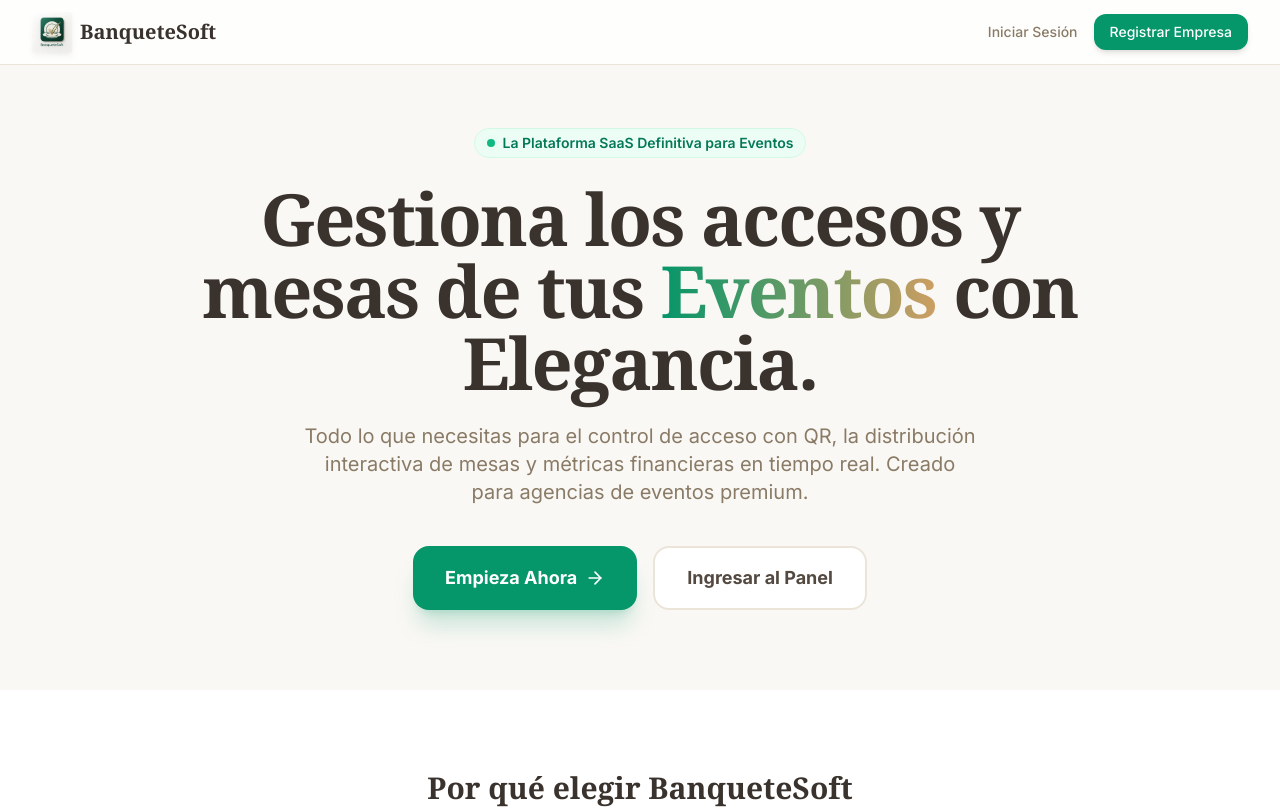
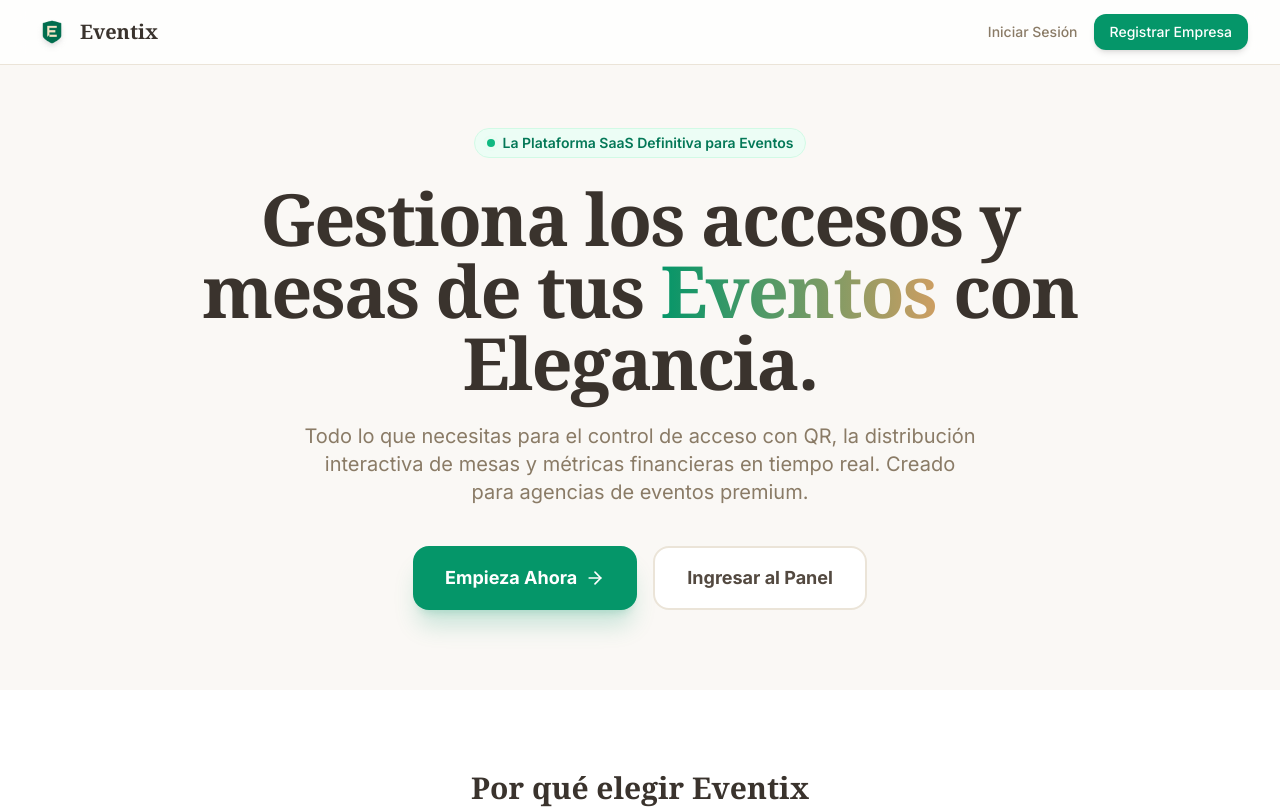
Before and after one commit to Lui-get123/banquete-soft, a Next.js app: page / in a window 1280 px wide. Shown: the top 809 px of the page. Built offline with nearby package versions, Linux system fonts and the light colour scheme.

Commit message:
feat: Rename system to Eventix and update brand logo

```diff
--- a/src/app/admin/asistentes/page.tsx
+++ b/src/app/admin/asistentes/page.tsx
@@ -228,7 +228,7 @@ export default function AsistentesPage() {
     // Guardar
     const buffer = await workbook.xlsx.writeBuffer();
     const blob = new Blob([buffer], { type: 'application/vnd.openxmlformats-officedocument.spreadsheetml.sheet' });
-    saveAs(blob, 'BanqueteSoft_Asistentes.xlsx');
+    saveAs(blob, 'Eventix_Asistentes.xlsx');
   };
 
   const handleExportPDF = () => {
@@ -311,7 +311,7 @@ export default function AsistentesPage() {
     });
 
     // Guardar Documento
-    doc.save('BanqueteSoft_Reporte_Asistentes.pdf');
+    doc.save('Eventix_Reporte_Asistentes.pdf');
   };
 
   const paymentTotal = stats.transferencia + stats.efectivo;
--- a/src/app/api/public/enviar-boletas/route.ts
+++ b/src/app/api/public/enviar-boletas/route.ts
@@ -42,7 +42,7 @@ export async function POST(request: NextRequest) {
     });
 
     const mailOptions = {
-      from: `"BanqueteSoft" <${process.env.EMAIL_USER}>`,
+      from: `"Eventix" <${process.env.EMAIL_USER}>`,
       to: email,
       subject: '¡Tus Boletas para el Evento!',
       text: customMessage || 'Adjuntamos las boletas que has generado. Por favor, preséntalas en la entrada del evento.',
--- a/src/app/dashboard/page.tsx
+++ b/src/app/dashboard/page.tsx
@@ -172,7 +172,7 @@ export default function DashboardPage() {
             <div className="flex items-center gap-3">
               <img src="/logo.png" alt="Logo" className="w-8 h-8 object-contain drop-shadow-sm" />
               <h1 className="text-xl font-display font-bold text-primary-700 tracking-tight">
-                Sistema de Acceso
+                Eventix
               </h1>
             </div>
             <div className="flex items-center space-x-4">
@@ -398,7 +398,7 @@ export default function DashboardPage() {
       {/* Footer */}
       <footer className="py-6 text-center">
         <p className="text-warm-400 text-sm">
-          BanqueteSoft © {new Date().getFullYear()}
+          Eventix © {new Date().getFullYear()}
         </p>
       </footer>
     </div>
--- a/src/app/e/[id]/page.tsx
+++ b/src/app/e/[id]/page.tsx
@@ -333,7 +333,7 @@ export default function PublicEventRegistrationPage({
           {/* Footer de la tarjeta */}
           <div className="bg-warm-100/50 p-4 text-center border-t border-warm-100">
             <p className="text-xs text-warm-400 font-medium tracking-wide">
-              POWERED BY BANQUETESOFT
+              POWERED BY EVENTIX
             </p>
           </div>
         </div>
--- a/src/app/layout.tsx
+++ b/src/app/layout.tsx
@@ -8,8 +8,8 @@ const inter = Inter({
 });
 
 export const metadata: Metadata = {
-  title: "BanqueteSoft",
-  description: "Sistema de control de acceso y pagos para eventos — BanqueteSoft",
+  title: "Eventix",
+  description: "Sistema de control de acceso y pagos para eventos — Eventix",
 };
 
 export default function RootLayout({
--- a/src/app/login/page.tsx
+++ b/src/app/login/page.tsx
@@ -60,14 +60,14 @@ export default function LoginPage() {
 
           {/* Icon circle / Logo */}
           <div className="flex items-center justify-center mb-5">
-            <img src="/logo.png" alt="BanqueteSoft Logo" className="w-16 h-16 object-contain drop-shadow-md" />
+            <img src="/logo.png" alt="Eventix Logo" className="w-16 h-16 object-contain drop-shadow-md" />
           </div>
 
           <h1 className="text-3xl font-display font-bold text-primary-800 tracking-tight">
-            Sistema de Acceso
+            Eventix
           </h1>
           <p className="text-warm-500 mt-2 text-sm tracking-wide">
-            Gestión de Banquetes y Eventos
+            Gestión y Control de Eventos
           </p>
         </div>
 
--- a/src/app/page.tsx
+++ b/src/app/page.tsx
@@ -9,8 +9,8 @@ export default function LandingPage() {
         <div className="max-w-7xl mx-auto px-4 sm:px-6 lg:px-8">
           <div className="flex justify-between items-center h-16">
             <div className="flex items-center gap-2">
-              <img src="/logo.png" alt="BanqueteSoft Logo" className="w-10 h-10 object-contain drop-shadow-md" />
-              <span className="font-display font-bold text-xl text-warm-900">BanqueteSoft</span>
+              <img src="/logo.png" alt="Eventix Logo" className="w-10 h-10 object-contain drop-shadow-md" />
+              <span className="font-display font-bold text-xl text-warm-900">Eventix</span>
             </div>
             <div className="flex items-center gap-4">
               <Link href="/login" className="text-sm font-medium text-warm-600 hover:text-primary-600 transition-colors">
@@ -57,7 +57,7 @@ export default function LandingPage() {
       <section className="py-20 bg-white">
         <div className="max-w-7xl mx-auto px-4 sm:px-6 lg:px-8">
           <div className="text-center mb-16">
-            <h2 className="text-3xl font-display font-bold text-warm-900">Por qué elegir BanqueteSoft</h2>
+            <h2 className="text-3xl font-display font-bold text-warm-900">Por qué elegir Eventix</h2>
           </div>
           <div className="grid md:grid-cols-3 gap-8">
             <FeatureCard
@@ -81,7 +81,7 @@ export default function LandingPage() {
 
       {/* Footer */}
       <footer className="bg-warm-900 py-12 text-center text-warm-400">
-        <p className="text-sm">© {new Date().getFullYear()} BanqueteSoft. Todos los derechos reservados.</p>
+        <p className="text-sm">© {new Date().getFullYear()} Eventix. Todos los derechos reservados.</p>
         <p className="text-xs mt-2">Plataforma administrada por SuperAdmin.</p>
       </footer>
     </div>
--- a/src/app/registro-cliente/page.tsx
+++ b/src/app/registro-cliente/page.tsx
@@ -64,7 +64,7 @@ export default function RegistroClientePage() {
       <div className="bg-white p-8 rounded-3xl shadow-xl w-full max-w-md">
         <div className="text-center mb-8">
           <h1 className="text-3xl font-display font-bold text-warm-900 mb-2">Crear Cuenta</h1>
-          <p className="text-warm-500">Únete a BanqueteSoft para gestionar tus eventos</p>
+          <p className="text-warm-500">Únete a Eventix para gestionar tus eventos</p>
         </div>
 
         <form onSubmit={handleSubmit} className="space-y-5">
--- a/src/app/superadmin/page.tsx
+++ b/src/app/superadmin/page.tsx
@@ -104,7 +104,7 @@ export default function SuperAdminPage() {
             Gestión de Clientes (SaaS)
           </h2>
           <div className="bg-accent-500 h-1 w-16 rounded-full mt-3 mb-3" />
-          <p className="text-warm-500">Administra las cuentas de las empresas que usan BanqueteSoft.</p>
+          <p className="text-warm-500">Administra las cuentas de las empresas que usan Eventix.</p>
         </div>
 
         <div className="bg-white shadow-sm border border-warm-200 rounded-3xl overflow-hidden animate-fadeInUp-delay-1">
```
Also changed, not shown: public/logo.png, src/app/icon.png.
